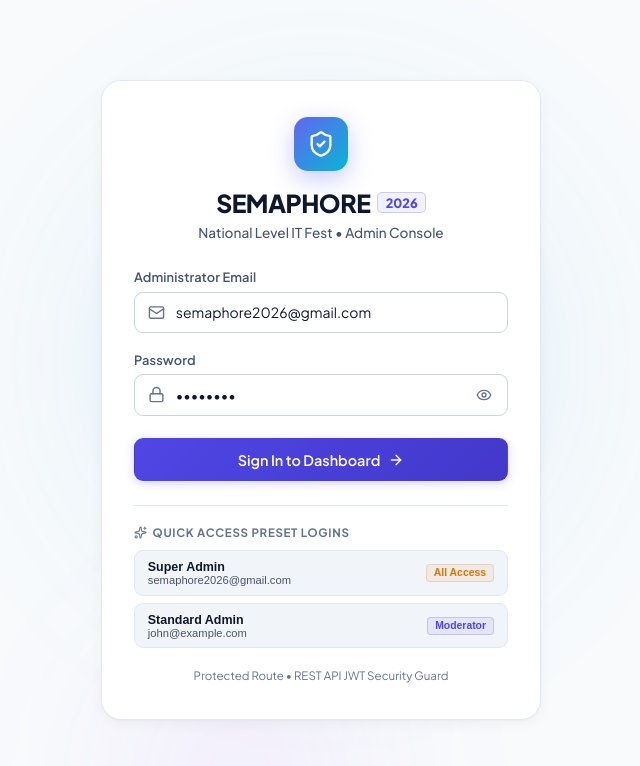
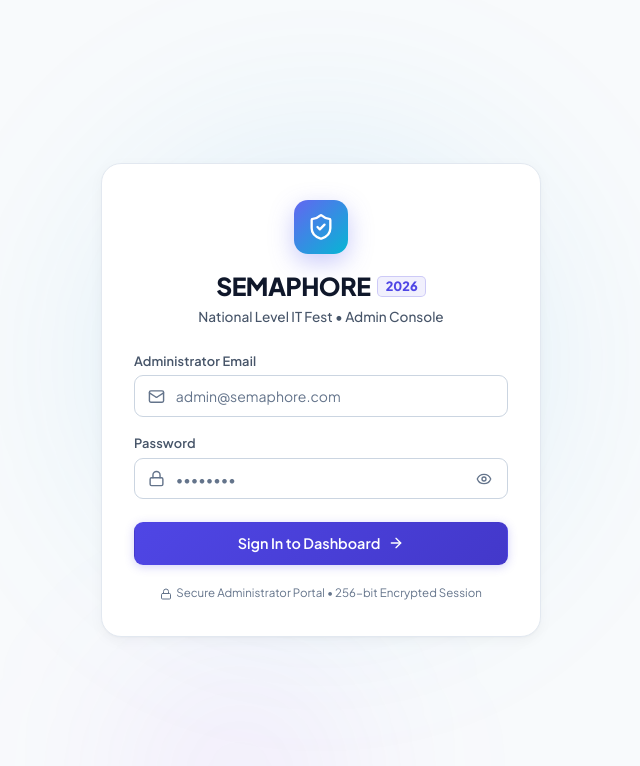
Before and after one commit to Projectextreme/SEMAPHORE_ADMIN_2026_CLONE, a React (Vite) app: page / in a window 1280 px wide. Shown: the top 766 px of the page, without its empty margins (319-959 px from the left). Built offline with nearby package versions, Linux system fonts and the light colour scheme; no server answers.

Commit message:
payment2

```diff
--- a/src/components/auth/LoginView.jsx
+++ b/src/components/auth/LoginView.jsx
@@ -1,12 +1,12 @@
 import { useState } from 'react';
 import { useAuth } from '../../context/AuthContext';
-import { ShieldCheck, Lock, Mail, Eye, EyeOff, Sparkles, AlertCircle, CheckCircle2, ArrowRight } from 'lucide-react';
+import { ShieldCheck, Lock, Mail, Eye, EyeOff, AlertCircle, CheckCircle2, ArrowRight } from 'lucide-react';
 import './LoginView.css';
 
 export const LoginView = () => {
   const { login } = useAuth();
-  const [email, setEmail] = useState('semaphore2026@gmail.com');
-  const [password, setPassword] = useState('mca@9988');
+  const [email, setEmail] = useState('');
+  const [password, setPassword] = useState('');
   const [showPassword, setShowPassword] = useState(false);
   const [loading, setLoading] = useState(false);
   const [errorMessage, setErrorMessage] = useState('');
@@ -30,18 +30,6 @@ export const LoginView = () => {
     } finally {
       setLoading(false);
     }
-  };
-
-  const handleQuickFillSuperAdmin = () => {
-    setEmail('semaphore2026@gmail.com');
-    setPassword('mca@9988');
-    setErrorMessage('');
-  };
-
-  const handleQuickFillAdmin = () => {
-    setEmail('john@example.com');
-    setPassword('password123');
-    setErrorMessage('');
   };
 
   return (
@@ -87,7 +75,7 @@ export const LoginView = () => {
                 id="admin-email"
                 type="email"
                 className="form-input"
-                placeholder="name@semaphore.com"
+                placeholder="admin@semaphore.com"
                 value={email}
                 onChange={(e) => setEmail(e.target.value)}
                 required
@@ -141,40 +129,10 @@ export const LoginView = () => {
           </button>
         </form>
 
-        {/* Quick Demo Fill Buttons */}
-        <div className="quick-fill-section">
-          <div className="quick-fill-title">
-            <Sparkles size={13} /> Quick Access Preset Logins
-          </div>
-          <div className="quick-fill-buttons">
-            <button
-              type="button"
-              className="quick-chip-btn chip-superadmin"
-              onClick={handleQuickFillSuperAdmin}
-            >
-              <div className="chip-content">
-                <span className="chip-role">Super Admin</span>
-                <span className="chip-email">semaphore2026@gmail.com</span>
-              </div>
-              <span className="chip-tag">All Access</span>
-            </button>
-            <button
-              type="button"
-              className="quick-chip-btn chip-admin"
-              onClick={handleQuickFillAdmin}
-            >
-              <div className="chip-content">
-                <span className="chip-role">Standard Admin</span>
-                <span className="chip-email">john@example.com</span>
-              </div>
-              <span className="chip-tag">Moderator</span>
-            </button>
-          </div>
-        </div>
-
         {/* Footer info */}
         <div className="login-footer">
-          <span>Protected Route • REST API JWT Security Guard</span>
+          <Lock size={12} style={{ display: 'inline', marginRight: '4px', verticalAlign: 'middle' }} />
+          <span>Secure Administrator Portal • 256-bit Encrypted Session</span>
         </div>
       </div>
     </div>
```
